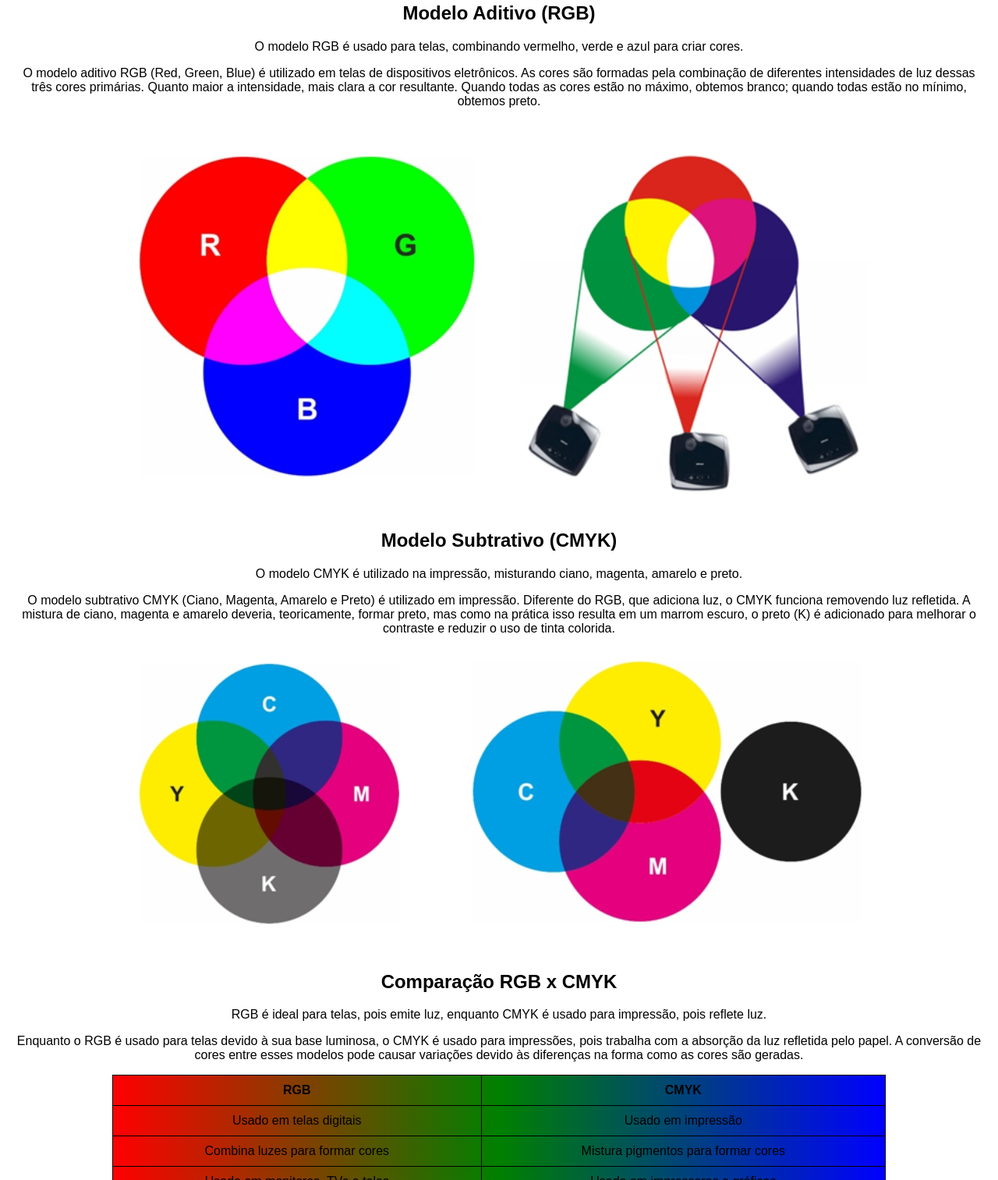
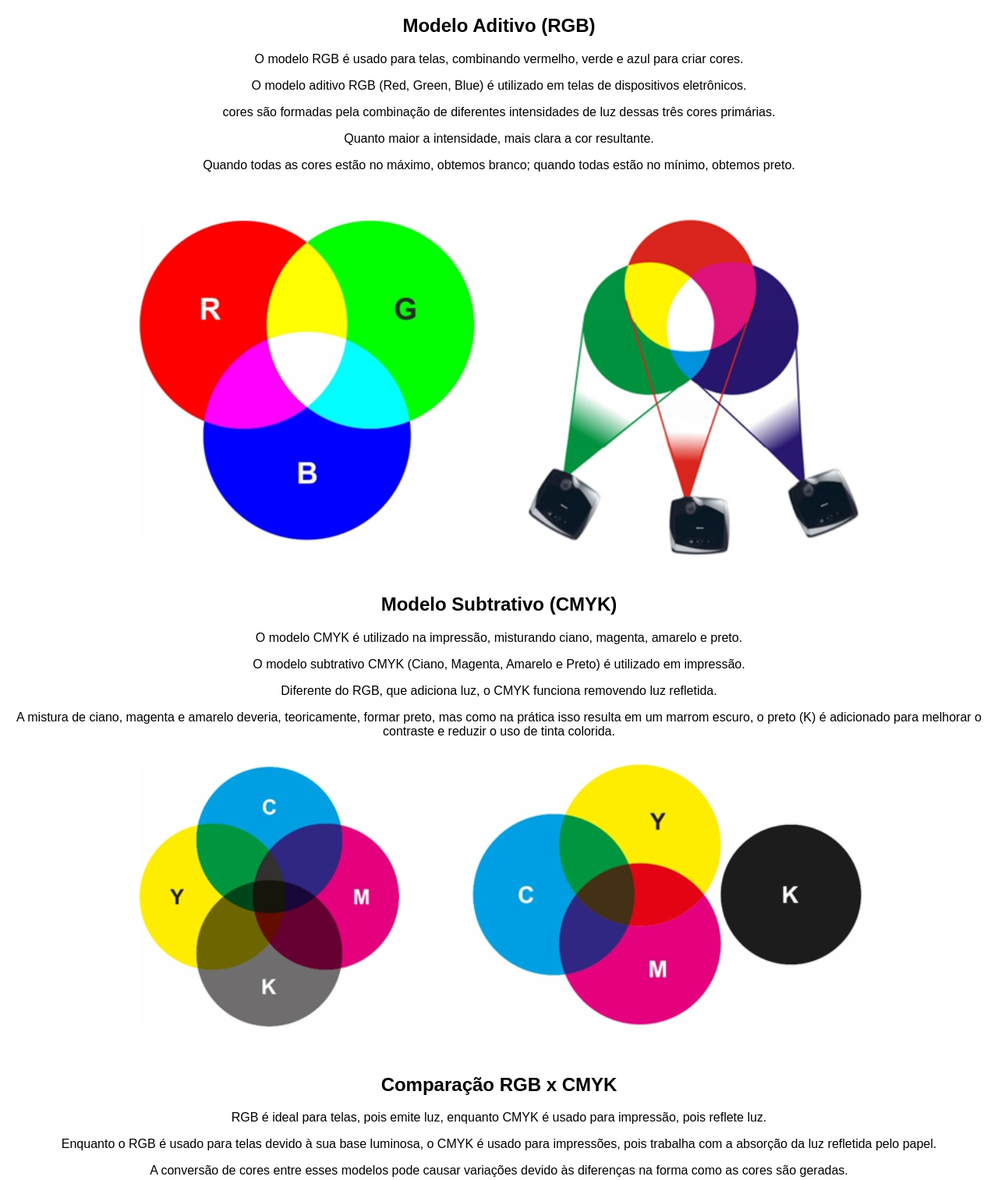
Before and after one commit to alkatrauz/RgbCymk, a plain HTML site: page index.html in a window 1280 px wide. Shown: the part 753-2266 px from the top of the page at 78% size. Drawn offline with Linux system fonts and the light colour scheme.

Commit message:
modificado2

```diff
--- a/index.html
+++ b/index.html
@@ -12,7 +12,7 @@
             text-align: center;
         }
         header {
-            background: linear-gradient(to right, red, green, blue);
+            background: black;
             color: white;
             padding: 20px;
         }
@@ -55,7 +55,8 @@
         <section id="pixels">
             <h2>Como Funcionam os Pixels</h2>
             <p>Cada pixel contém subpixels de vermelho, verde e azul. Alterando a intensidade de cada cor, diferentes tons são exibidos na tela.</p>
-            <p>Os pixels nas telas contêm subpixels de vermelho, verde e azul, que se combinam para formar diversas cores. A variação da intensidade de cada um desses subpixels determina a cor final percebida pelo olho humano.</p>
+            <p>Os pixels nas telas contêm subpixels de vermelho, verde e azul, que se combinam para formar diversas cores. </p>
+            <p>A variação da intensidade de cada um desses subpixels determina a cor final percebida pelo olho humano.</p>
 
             <img src="pixel.jpg" alt="Ampliação de um pixel RGB">
         </section>
@@ -63,7 +64,10 @@
         <section id="rgb">
             <h2>Modelo Aditivo (RGB)</h2>
             <p>O modelo RGB é usado para telas, combinando vermelho, verde e azul para criar cores.</p>
-            <p>O modelo aditivo RGB (Red, Green, Blue) é utilizado em telas de dispositivos eletrônicos. As cores são formadas pela combinação de diferentes intensidades de luz dessas três cores primárias. Quanto maior a intensidade, mais clara a cor resultante. Quando todas as cores estão no máximo, obtemos branco; quando todas estão no mínimo, obtemos preto.</p>
+            <p>O modelo aditivo RGB (Red, Green, Blue) é utilizado em telas de dispositivos eletrônicos. </p>
+            <p>cores são formadas pela combinação de diferentes intensidades de luz dessas três cores primárias. </p>
+            <p>Quanto maior a intensidade, mais clara a cor resultante. </p>
+            <p>Quando todas as cores estão no máximo, obtemos branco; quando todas estão no mínimo, obtemos preto.</p>
 
             <img src="rgb.jpg" alt="Exemplo de modelo RGB">
         </section>
@@ -71,7 +75,9 @@
         <section id="cmyk">
             <h2>Modelo Subtrativo (CMYK)</h2>
             <p>O modelo CMYK é utilizado na impressão, misturando ciano, magenta, amarelo e preto.</p>
-            <p>O modelo subtrativo CMYK (Ciano, Magenta, Amarelo e Preto) é utilizado em impressão. Diferente do RGB, que adiciona luz, o CMYK funciona removendo luz refletida. A mistura de ciano, magenta e amarelo deveria, teoricamente, formar preto, mas como na prática isso resulta em um marrom escuro, o preto (K) é adicionado para melhorar o contraste e reduzir o uso de tinta colorida.</p>
+            <p>O modelo subtrativo CMYK (Ciano, Magenta, Amarelo e Preto) é utilizado em impressão.</p>
+            <p>Diferente do RGB, que adiciona luz, o CMYK funciona removendo luz refletida.</p>
+            <p>A mistura de ciano, magenta e amarelo deveria, teoricamente, formar preto, mas como na prática isso resulta em um marrom escuro, o preto (K) é adicionado para melhorar o contraste e reduzir o uso de tinta colorida.</p>
 
             <img src="cmyk.jpg" alt="Exemplo de modelo CMYK">
 
@@ -81,7 +87,8 @@
         <section id="comparacao">
             <h2>Comparação RGB x CMYK</h2>
             <p>RGB é ideal para telas, pois emite luz, enquanto CMYK é usado para impressão, pois reflete luz.</p>
-            <p>Enquanto o RGB é usado para telas devido à sua base luminosa, o CMYK é usado para impressões, pois trabalha com a absorção da luz refletida pelo papel. A conversão de cores entre esses modelos pode causar variações devido às diferenças na forma como as cores são geradas.</p>
+            <p>Enquanto o RGB é usado para telas devido à sua base luminosa, o CMYK é usado para impressões, pois trabalha com a absorção da luz refletida pelo papel. </p>
+            <p>A conversão de cores entre esses modelos pode causar variações devido às diferenças na forma como as cores são geradas.</p>
 
             <table>
                 <tr>
```
